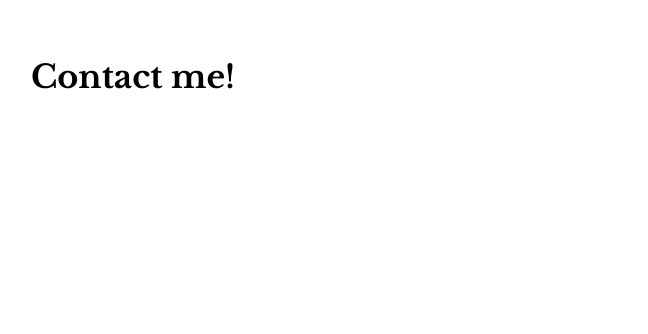
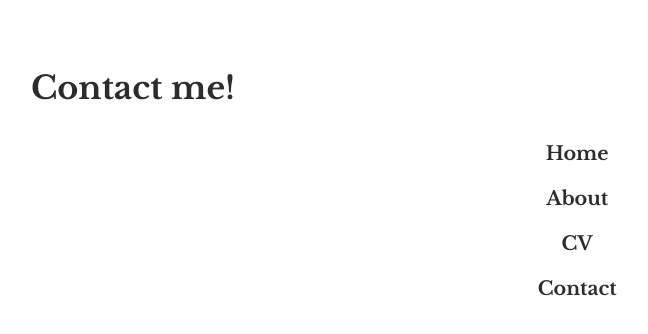
Before and after one commit to MariStampelkken/webCV, a React (Vite) app: page /contact in a window 1280 px wide. Shown: the top 334 px of the page, without its empty margins (539-1187 px from the left). Built offline with nearby package versions, Linux system fonts and the light colour scheme.

Commit message:
style: add navbar to all pages
issue #2

```diff
--- a/src/routes/about/About.module.css
+++ b/src/routes/about/About.module.css
@@ -0,0 +1,16 @@
+.about {
+    display: flex;
+    flex-direction: column;
+    justify-content: space-between; /* Space out elements */
+    align-items: center; /* Center items horizontally */
+    height: 100vh; /* Full viewport height */
+    padding: 2rem;
+    position: relative;
+}
+
+.title {
+    font-size: 2rem;
+    color: var(--font-color);
+    margin: 0; /* Remove default margin */
+    text-align: center;
+}
--- a/src/routes/about/About.tsx
+++ b/src/routes/about/About.tsx
@@ -1,9 +1,12 @@
 import React from 'react';
+import styles from './About.module.css';
+import Navbar from '../../components/navbar/navbar';
 
 const About: React.FC = () => {
     return (
-        <div>
-            <h1> About me! </h1>
+        <div className={styles.about}>
+            <h1 className={styles.title}> About me! </h1>
+            <Navbar />
         </div>
     );
 };
--- a/src/routes/contact/Contact.module.css
+++ b/src/routes/contact/Contact.module.css
@@ -0,0 +1,16 @@
+.contact {
+    display: flex;
+    flex-direction: column;
+    justify-content: space-between; /* Space out elements */
+    align-items: center; /* Center items horizontally */
+    height: 100vh; /* Full viewport height */
+    padding: 2rem;
+    position: relative;
+}
+
+.title {
+    font-size: 2rem;
+    color: var(--font-color);
+    margin: 0; /* Remove default margin */
+    text-align: center;
+}
--- a/src/routes/contact/Contact.tsx
+++ b/src/routes/contact/Contact.tsx
@@ -1,9 +1,12 @@
 import React from 'react';
+import styles from './Contact.module.css';
+import Navbar from '../../components/navbar/navbar';
 
 const Contact: React.FC = () => {
     return (
-        <div>
-            <h1>Contact me!</h1>
+        <div className={styles.contact}>
+            <h1 className={styles.title}>Contact me!</h1>
+            <Navbar />
         </div>
     );
 };
--- a/src/routes/cv/CV.module.css
+++ b/src/routes/cv/CV.module.css
@@ -0,0 +1,16 @@
+.CV {
+    display: flex;
+    flex-direction: column;
+    justify-content: space-between; /* Space out elements */
+    align-items: center; /* Center items horizontally */
+    height: 100vh; /* Full viewport height */
+    padding: 2rem;
+    position: relative;
+}
+
+.title {
+    font-size: 2rem;
+    color: var(--font-color);
+    margin: 0; /* Remove default margin */
+    text-align: center;
+}
--- a/src/routes/cv/CV.tsx
+++ b/src/routes/cv/CV.tsx
@@ -1,9 +1,12 @@
 import React from 'react';
+import styles from './CV.module.css';
+import Navbar from '../../components/navbar/navbar';
 
 const CV: React.FC = () => {
     return (
-        <div>
-            <h1>My CV!</h1>
+        <div className={styles.CV}>
+            <h1 className={styles.title}>My CV!</h1>
+            <Navbar />
         </div>
     );
 };
```
